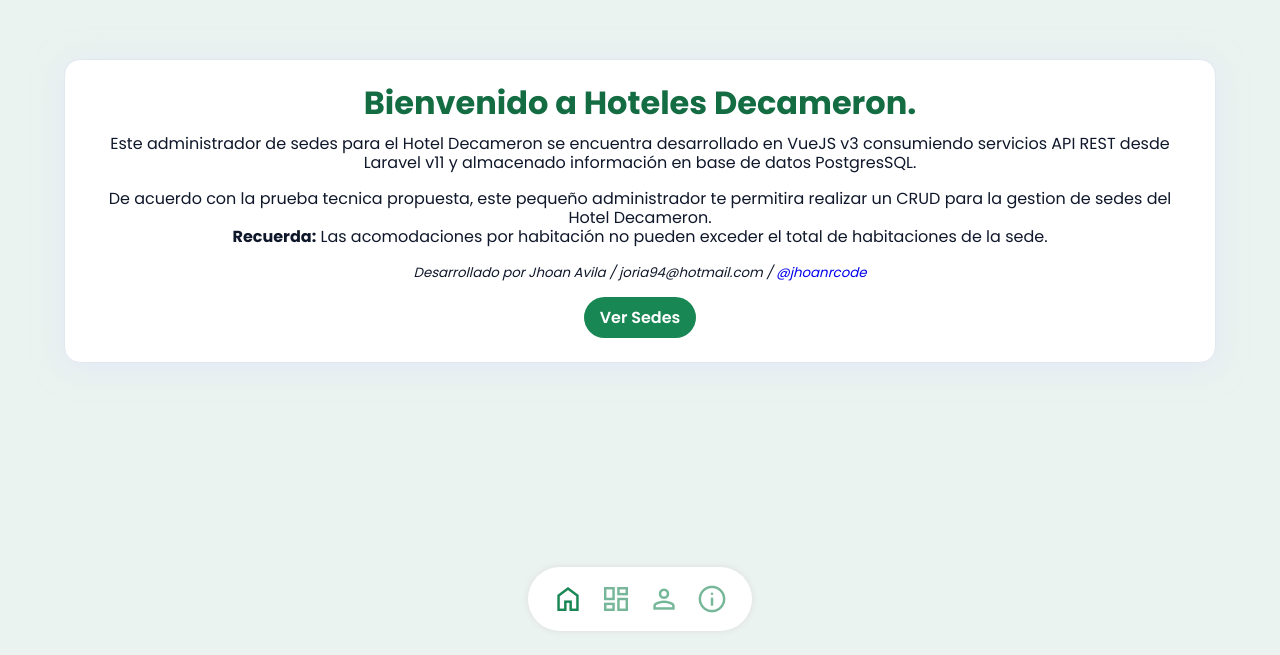
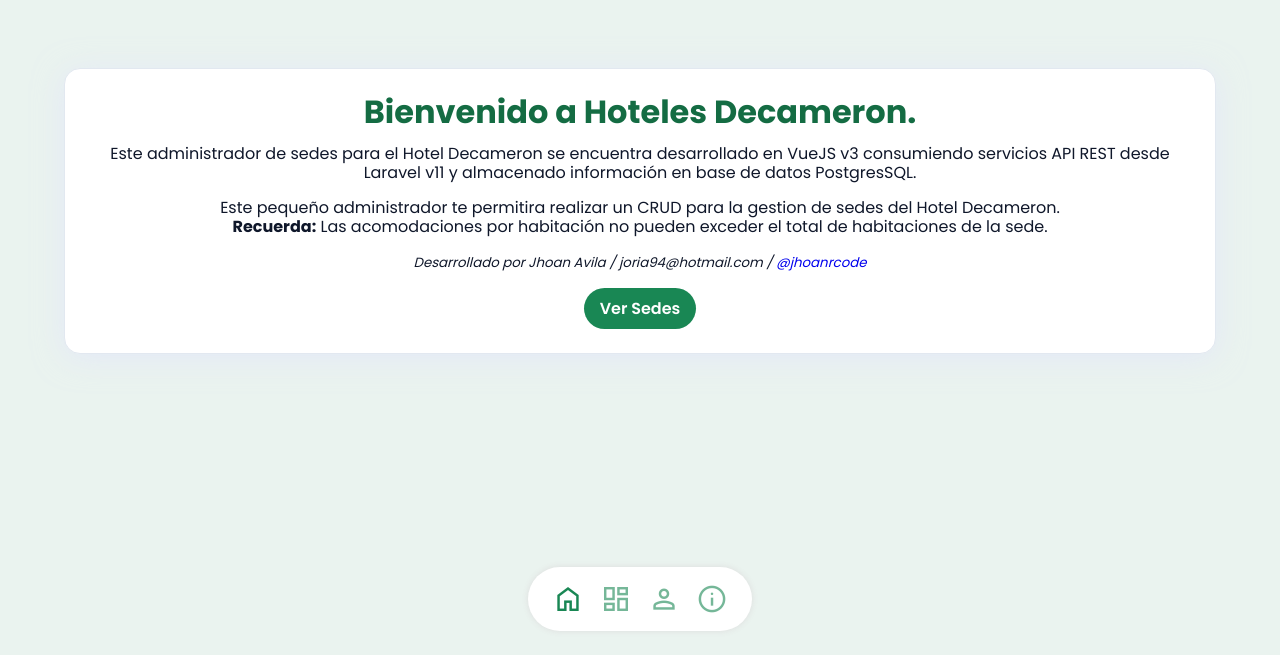
Before and after one commit to jhoanrcode/frontend-hotel-decameron, a Vue app: page /#/ in a window 1280 px wide. Shown: the part 145-800 px from the top of the page. Built offline with nearby package versions, Linux system fonts and the light colour scheme.

Commit message:
Update Home.vue

```diff
--- a/src/views/Home.vue
+++ b/src/views/Home.vue
@@ -5,7 +5,7 @@
 <template>
     <CardBlock title="Bienvenido a Hoteles Decameron.">
         <p>Este administrador de sedes para el Hotel Decameron se encuentra desarrollado en VueJS v3 consumiendo servicios API REST desde Laravel v11 y almacenado información en base de datos PostgresSQL.</p>
-        <p>De acuerdo con la prueba tecnica propuesta, este pequeño administrador te permitira realizar un CRUD para la gestion de sedes del Hotel Decameron.
+        <p>Este pequeño administrador te permitira realizar un CRUD para la gestion de sedes del Hotel Decameron.
             <br><b>Recuerda:</b> Las acomodaciones por habitación no pueden exceder el total de habitaciones de la sede.
         </p>
         <p><small><i>Desarrollado por Jhoan Avila / joria94@hotmail.com / <a href="https://github.com/jhoanrcode" target="_blank">@jhoanrcode</a></i></small></p>
```
